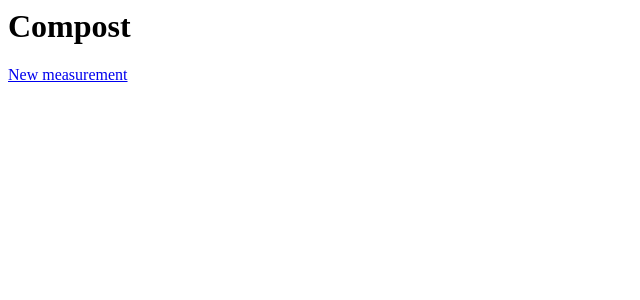
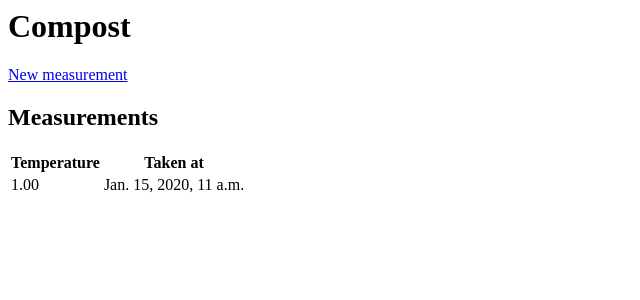
Before and after one commit to carlescliment/compost-dj, a Django app: page / in a window 1280 px wide. Shown: the top 300 px of the page, without its empty margins (0-640 px from the left). Run offline with Django 3.2, Linux system fonts and the light colour scheme; tables that the repository leaves empty hold one stand-in row (values such as "Sample post").

Commit message:
In the home, display a list of measurements instead of the current time

```diff
--- a/compost/templates/home.html
+++ b/compost/templates/home.html
@@ -1,4 +1,21 @@
 {% extends 'layout.html' %}
 {% block body %}
   <p><a href="/measurements/new">New measurement</a></p>
+
+  <h2>Measurements</h2>
+
+  {% if measurements %}
+  <table>
+    <thead>
+      <th>Temperature</th><th>Taken at</th>
+    </thead>
+    <tbody>
+      {% for measurement in measurements %}
+      <tr><td>{{ measurement.temperature }}</td><td>{{ measurement.taken_at }}</td></tr>
+      {% endfor %}
+    </tbody>
+  </table>
+  {% else %}
+  <p>Sorry, still no measurements available</p>
+  {% endif %}
 {% endblock %}
--- a/compost/views.py
+++ b/compost/views.py
@@ -4,8 +4,8 @@ from compost.models import Measurement
 import datetime
 
 def home(request):
-    now = datetime.datetime.now()
-    return render(request, 'home.html', {'now': now})
+    measurements = Measurement.objects.all
+    return render(request, 'home.html', {'measurements': measurements})
 
 def new_measurement(request):
     return render(request, 'measurements/add.html')
```
